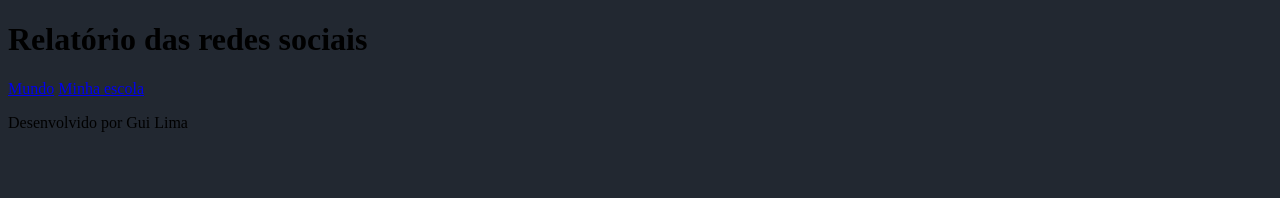
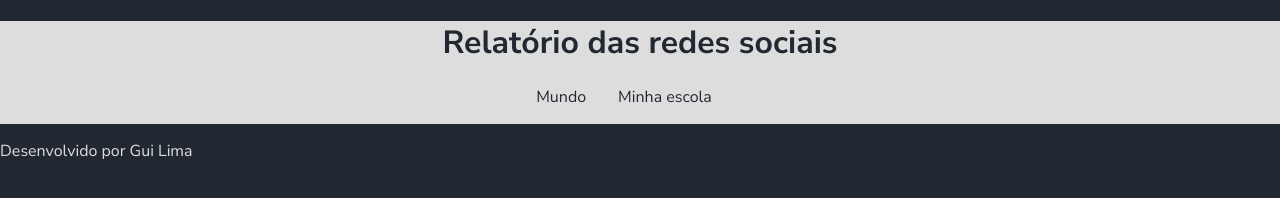
Before and after one commit to viniciusbdossantos/3tri-1curso, a plain HTML site: page index.html in a window 1280 px wide. Drawn offline with Linux system fonts and the light colour scheme.

Commit message:
Update style.css

```diff
--- a/style.css
+++ b/style.css
@@ -9,4 +9,31 @@
 
 body {
     background-color: var(--bg-color);
+    color: var(--primary-color);
+    font-family: var(--font);
+    height: 100vh;
+    margin: 0;
 }
+
+header {
+    background-color: var(--primary-color);
+    text-align: center;
+}
+
+h1 {
+    font-size: 2rem;
+    color: var(--bg-color);
+     font-weight: 700;
+}
+
+nav {
+    display: flex;
+    justify-content: center;
+    font-weight: 400;
+}
+
+nav a {
+    text-decoration: none;
+    color: var(--bg-color);
+    margin: 0 2rem 1rem 0rem;
+}
```
